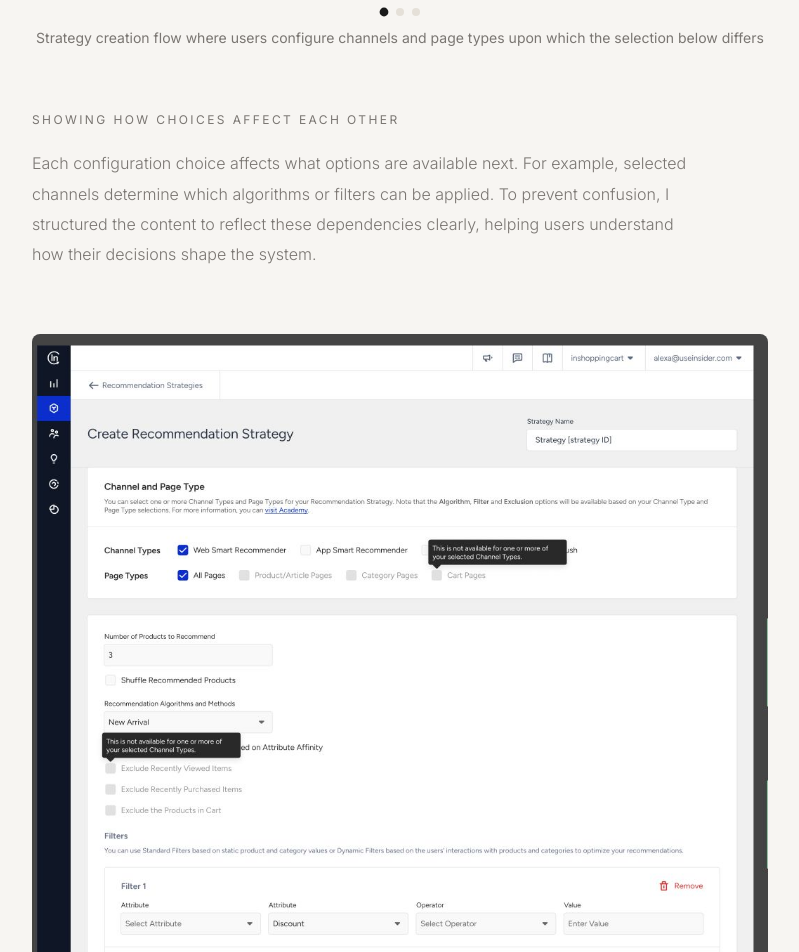
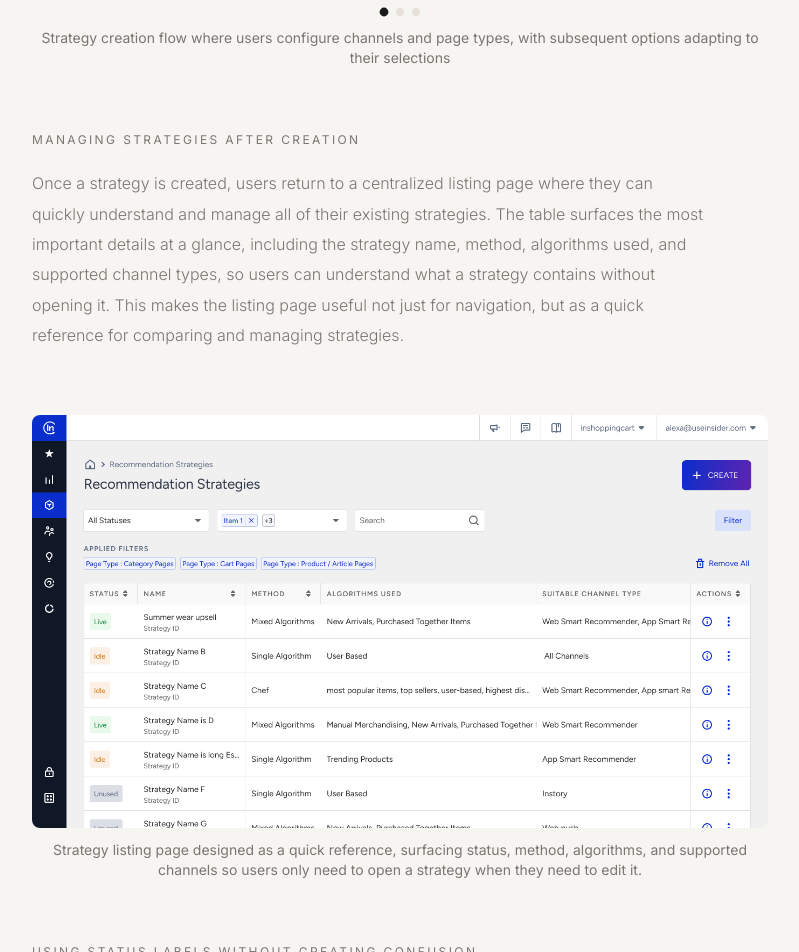
Before and after one commit to FaZeGHOSTbot/Content-Designer-Minimalistic-Portfolio, a React (Vite) app: page /work/recommendation-strategy-builder in a window 1280 px wide. Shown: the part 2000-2952 px from the top of the page, without its empty margins (240-1039 px from the left). Built offline with nearby package versions, Linux system fonts and the light colour scheme; a web font is replaced by a local one.

Commit message:
Add strategy listing page section with status label rationale (Live/Idle/Unused)

```diff
--- a/src/data/projects.ts
+++ b/src/data/projects.ts
@@ -247,17 +247,41 @@ export const projects: Project[] = [
   slides: [
     {
       src: '/images/project2/image1.jpeg',
-      caption: 'Strategy creation flow where users configure channels and page types upon which the selection below differs'
+      caption:
+        'Strategy creation flow where users configure channels and page types, with subsequent options adapting to their selections'
     },
     {
       src: '/images/project2/image2.jpeg',
-      caption: 'Exit confirmation modal preventing accidental data loss'
+      caption:
+        'Exit confirmation modal preventing users from accidentally losing their strategy configuration'
     },
     {
       src: '/images/project2/image3.jpeg',
-      caption: 'Strategy list view with success feedback after creation'
+      caption:
+        'Confirmation state after successfully creating a strategy'
     }
   ]
+},
+
+{
+  type: 'text',
+  title: 'Managing Strategies After Creation',
+  content:
+    'Once a strategy is created, users return to a centralized listing page where they can quickly understand and manage all of their existing strategies. The table surfaces the most important details at a glance, including the strategy name, method, algorithms used, and supported channel types, so users can understand what a strategy contains without opening it. This makes the listing page useful not just for navigation, but as a quick reference for comparing and managing strategies.'
+},
+
+{
+  type: 'image',
+  src: '/images/project2/22.png',
+  caption:
+    'Strategy listing page designed as a quick reference, surfacing status, method, algorithms, and supported channels so users only need to open a strategy when they need to edit it.'
+},
+
+{
+  type: 'text',
+  title: 'Using Status Labels Without Creating Confusion',
+  content:
+    'Status terminology required additional care because campaigns in the product already used labels such as “Active” and “Passive.” Reusing those terms for strategies could make it unclear whether a status referred to the strategy itself or to the campaign using it. I introduced “Live,” “Idle,” and “Unused” as strategy-specific status labels, giving users a clear distinction between the state of a strategy and the state of a campaign.'
 },
 
     {
```
Also changed, not shown: public/images/project2/22.png (added).
